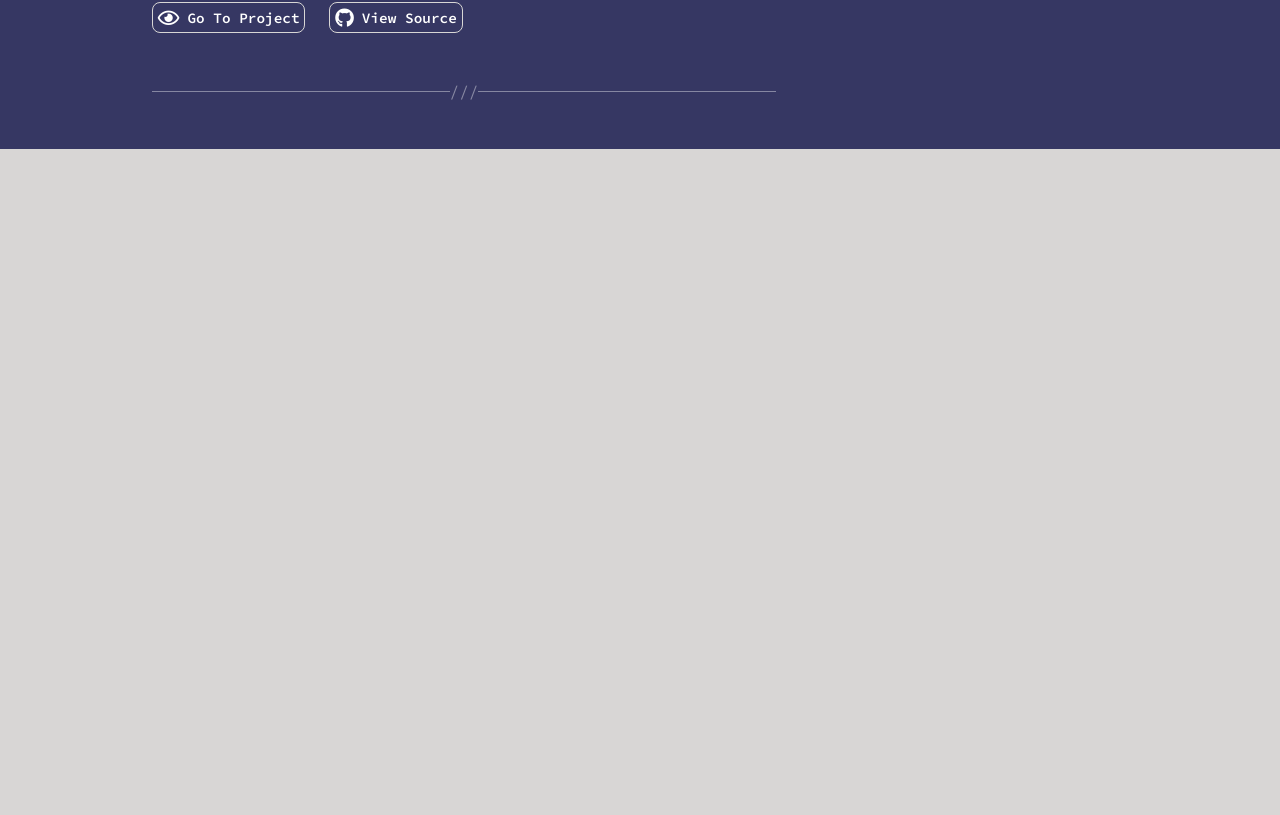
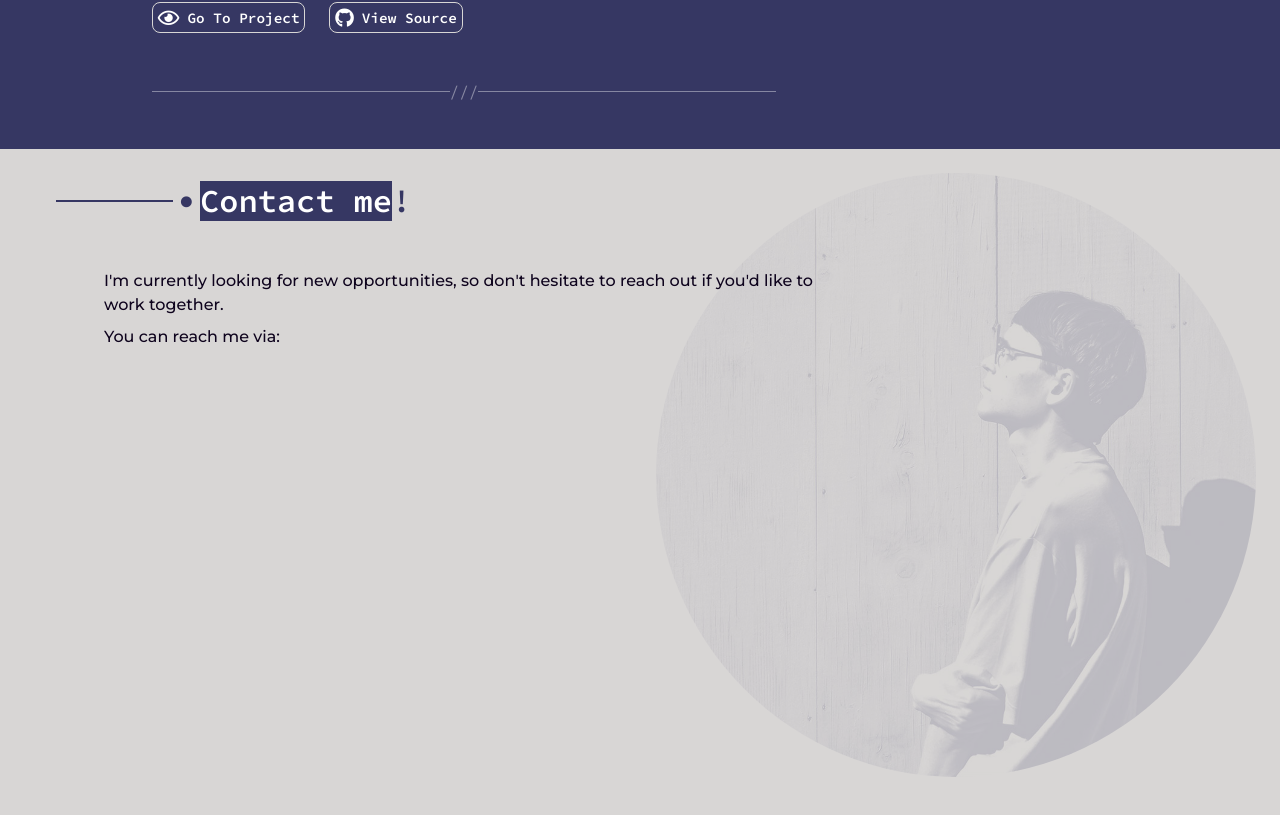
Before and after one commit to qvistsson/qvistsson.github.io, a React (Create React App) app: page / in a window 1280 px wide. Shown: the part 2433-3248 px from the top of the page. Before the commit the page ends 2582 px from the top, so only its background shows below. Built offline with nearby package versions, Linux system fonts and the light colour scheme.

Commit message:
contact wip

```diff
--- a/src/App.js
+++ b/src/App.js
@@ -86,6 +86,23 @@ class App extends React.Component {
             ])}
           </div>
         </div>
+        <div className="flex-column full-height p-small pos-rel">
+          <div className="flex-column screen-small-m-left-small screen-small-m-right-small screen-medium-m-left-large screen-medium-m-right-large p-top">
+            <Portrait />
+            <IndentedHeader
+              margin="m-bottom-large"
+              text="Contact me"
+              type="light"
+              excl={true}
+            />
+            <div className="flex-column screen-medium-m-left-large Style-max-width">
+              <TextContainer
+                margin="m-bottom-large"
+                content={Text.ContactMe}
+              />
+            </div>
+          </div>
+        </div>
       </div>
     );
   }
--- a/src/Text.js
+++ b/src/Text.js
@@ -21,16 +21,14 @@ const Introduction = [
   </p>,
 ];
 
-const ContactMe = function () {
-  return (
-    <div>
-      <p className="intro-body m-bottom-small">
-        I'm currently looking for new opportunities, so don't hesitate to reach
-        out if you'd like to work together.
-      </p>
-      <p className="intro-body">You can reach me via:</p>
-    </div>
-  );
-};
+const ContactMe = [
+  <div>
+    <p className="Style-intro-body m-bottom-small">
+      I'm currently looking for new opportunities, so don't hesitate to reach
+      out if you'd like to work together.
+    </p>
+    <p className="Style-intro-body">You can reach me via:</p>
+  </div>,
+];
 
 export { Introduction, ContactMe };
```
